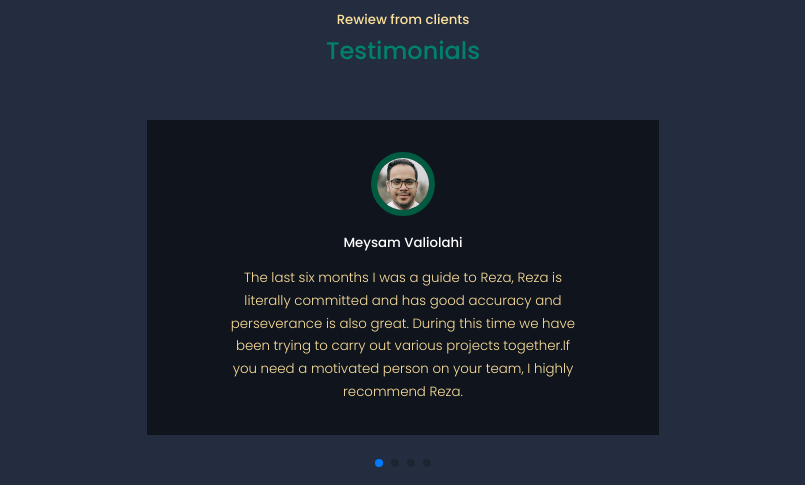
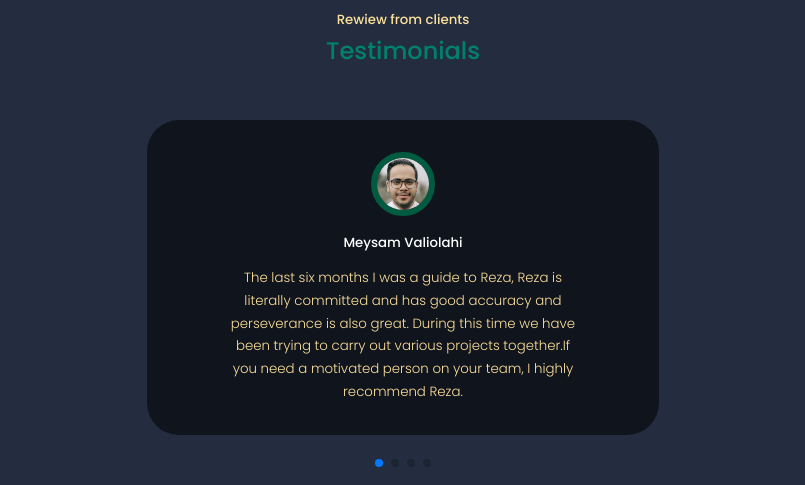
Before and after one commit to repour/Portfolio, a React (Create React App) app: page / in a window 1280 px wide. Shown: the part 4180-4665 px from the top of the page, without its empty margins (237-1042 px from the left). Built offline with nearby package versions, Linux system fonts and the light colour scheme.

Commit message:
border radius for testimonials

```diff
--- a/src/components/Testimonials/testimonials.css
+++ b/src/components/Testimonials/testimonials.css
@@ -15,7 +15,7 @@
     background: var(--color-bg-variant);
     text-align: center;
     padding: 2rem;
-    /* border-radius: 2rem; */
+    border-radius: 2rem;
     user-select: none;
 }
 
```
